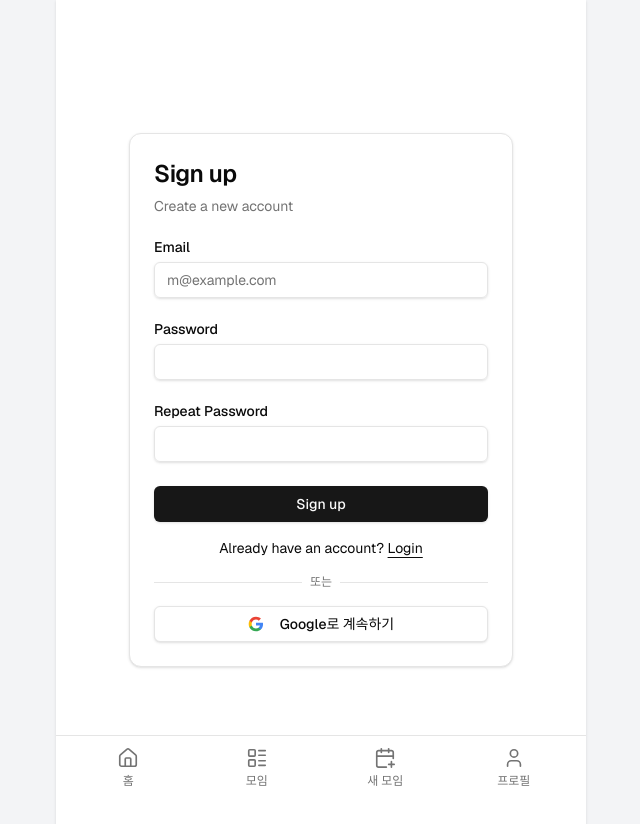
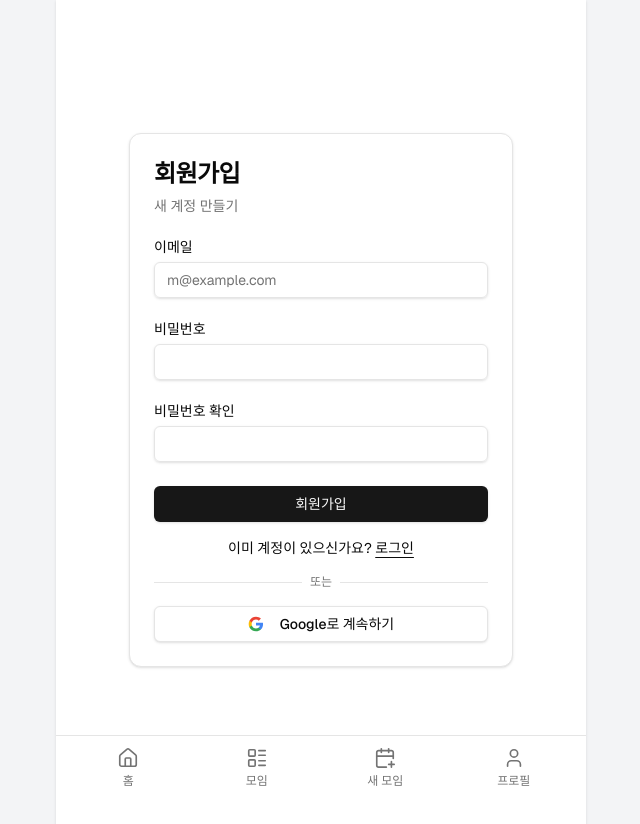
Before and after one commit to business-lee/nextjs-supabase-myapp, a Next.js app: page /auth/sign-up in a window 1280 px wide. Shown: the top 824 px of the page, without its empty margins (319-959 px from the left). Built offline with nearby package versions, Linux system fonts and the light colour scheme; no server answers.

Commit message:
feat: 사용자 인터페이스의 한국어 번역 추가 및 오류 메시지 개선. 로그인, 회원가입, 비밀번호 재설정 등 다양한 컴포넌트의 텍스트를 한국어로 변경하여 사용자 경험 향상.

```diff
--- a/app/(main)/auth/error/page.tsx
+++ b/app/(main)/auth/error/page.tsx
@@ -9,7 +9,7 @@ async function ErrorContent({ searchParams }: { searchParams: Promise<{ error: s
             {params?.error ? (
                 <p className="text-muted-foreground text-sm">Code error: {params.error}</p>
             ) : (
-                <p className="text-muted-foreground text-sm">An unspecified error occurred.</p>
+                <p className="text-muted-foreground text-sm">알 수 없는 오류가 발생했습니다.</p>
             )}
         </>
     );
@@ -22,7 +22,9 @@ export default function Page({ searchParams }: { searchParams: Promise<{ error:
                 <div className="flex flex-col gap-6">
                     <Card>
                         <CardHeader>
-                            <CardTitle className="text-2xl">Sorry, something went wrong.</CardTitle>
+                            <CardTitle className="text-2xl">
+                                죄송합니다. 문제가 발생했습니다.
+                            </CardTitle>
                         </CardHeader>
                         <CardContent>
                             <Suspense>
--- a/components/auth-button.tsx
+++ b/components/auth-button.tsx
@@ -13,16 +13,16 @@ export async function AuthButton() {
 
     return user ? (
         <div className="flex items-center gap-4">
-            Hey, {user.email}!
+            안녕하세요, {user.email}님!
             <LogoutButton />
         </div>
     ) : (
         <div className="flex gap-2">
             <Button asChild size="sm" variant={"outline"}>
-                <Link href="/auth/login">Sign in</Link>
+                <Link href="/auth/login">로그인</Link>
             </Button>
             <Button asChild size="sm" variant={"default"}>
-                <Link href="/auth/sign-up">Sign up</Link>
+                <Link href="/auth/sign-up">회원가입</Link>
             </Button>
         </div>
     );
--- a/components/forgot-password-form.tsx
+++ b/components/forgot-password-form.tsx
@@ -40,29 +40,28 @@ export function ForgotPasswordForm({ className, ...props }: React.ComponentProps
             {success ? (
                 <Card>
                     <CardHeader>
-                        <CardTitle className="text-2xl">Check Your Email</CardTitle>
-                        <CardDescription>Password reset instructions sent</CardDescription>
+                        <CardTitle className="text-2xl">이메일을 확인하세요</CardTitle>
+                        <CardDescription>비밀번호 재설정 안내가 발송되었습니다.</CardDescription>
                     </CardHeader>
                     <CardContent>
                         <p className="text-muted-foreground text-sm">
-                            If you registered using your email and password, you will receive a
-                            password reset email.
+                            이메일과 비밀번호로 가입한 경우, 비밀번호 재설정 이메일을 받게 됩니다.
                         </p>
                     </CardContent>
                 </Card>
             ) : (
                 <Card>
                     <CardHeader>
-                        <CardTitle className="text-2xl">Reset Your Password</CardTitle>
+                        <CardTitle className="text-2xl">비밀번호 재설정</CardTitle>
                         <CardDescription>
-                            Type in your email and we&apos;ll send you a link to reset your password
+                            이메일을 입력하시면 비밀번호 재설정 링크를 보내드립니다.
                         </CardDescription>
                     </CardHeader>
                     <CardContent>
                         <form onSubmit={handleForgotPassword}>
                             <div className="flex flex-col gap-6">
                                 <div className="grid gap-2">
-                                    <Label htmlFor="email">Email</Label>
+                                    <Label htmlFor="email">이메일</Label>
                                     <Input
                                         id="email"
                                         type="email"
@@ -74,13 +73,13 @@ export function ForgotPasswordForm({ className, ...props }: React.ComponentProps
                                 </div>
                                 {error && <p className="text-sm text-red-500">{error}</p>}
                                 <Button type="submit" className="w-full" disabled={isLoading}>
-                                    {isLoading ? "Sending..." : "Send reset email"}
+                                    {isLoading ? "발송 중..." : "재설정 이메일 발송"}
                                 </Button>
                             </div>
                             <div className="mt-4 text-center text-sm">
-                                Already have an account?{" "}
+                                이미 계정이 있으신가요?{" "}
                                 <Link href="/auth/login" className="underline underline-offset-4">
-                                    Login
+                                    로그인
                                 </Link>
                             </div>
                         </form>
--- a/components/login-form.tsx
+++ b/components/login-form.tsx
@@ -62,16 +62,14 @@ export function LoginForm({ className, ...props }: React.ComponentPropsWithoutRe
         <div className={cn("flex flex-col gap-6", className)} {...props}>
             <Card>
                 <CardHeader>
-                    <CardTitle className="text-2xl">Login</CardTitle>
-                    <CardDescription>
-                        Enter your email below to login to your account
-                    </CardDescription>
+                    <CardTitle className="text-2xl">로그인</CardTitle>
+                    <CardDescription>아래에 이메일을 입력하여 계정에 로그인하세요</CardDescription>
                 </CardHeader>
                 <CardContent>
                     <form onSubmit={handleLogin}>
                         <div className="flex flex-col gap-6">
                             <div className="grid gap-2">
-                                <Label htmlFor="email">Email</Label>
+                                <Label htmlFor="email">이메일</Label>
                                 <Input
                                     id="email"
                                     type="email"
@@ -83,12 +81,12 @@ export function LoginForm({ className, ...props }: React.ComponentPropsWithoutRe
                             </div>
                             <div className="grid gap-2">
                                 <div className="flex items-center">
-                                    <Label htmlFor="password">Password</Label>
+                                    <Label htmlFor="password">비밀번호</Label>
                                     <Link
                                         href="/auth/forgot-password"
                                         className="ml-auto inline-block text-sm underline-offset-4 hover:underline"
                                     >
-                                        Forgot your password?
+                                        비밀번호를 잊으셨나요?
                                     </Link>
                                 </div>
                                 <Input
@@ -101,13 +99,13 @@ export function LoginForm({ className, ...props }: React.ComponentPropsWithoutRe
                             </div>
                             {error && <p className="text-sm text-red-500">{error}</p>}
                             <Button type="submit" className="w-full" disabled={isLoading}>
-                                {isLoading ? "Logging in..." : "Login"}
+                                {isLoading ? "로그인 중..." : "로그인"}
                             </Button>
                         </div>
                         <div className="mt-4 text-center text-sm">
-                            Don&apos;t have an account?{" "}
+                            계정이 없으신가요?{" "}
                             <Link href="/auth/sign-up" className="underline underline-offset-4">
-                                Sign up
+                                회원가입
                             </Link>
                         </div>
                     </form>
--- a/components/sign-up-form.tsx
+++ b/components/sign-up-form.tsx
@@ -26,7 +26,7 @@ export function SignUpForm({ className, ...props }: React.ComponentPropsWithoutR
         setError(null);
 
         if (password !== repeatPassword) {
-            setError("Passwords do not match");
+            setError("비밀번호가 일치하지 않습니다.");
             setIsLoading(false);
             return;
         }
@@ -71,14 +71,14 @@ export function SignUpForm({ className, ...props }: React.ComponentPropsWithoutR
         <div className={cn("flex flex-col gap-6", className)} {...props}>
             <Card>
                 <CardHeader>
-                    <CardTitle className="text-2xl">Sign up</CardTitle>
-                    <CardDescription>Create a new account</CardDescription>
+                    <CardTitle className="text-2xl">회원가입</CardTitle>
+                    <CardDescription>새 계정 만들기</CardDescription>
                 </CardHeader>
                 <CardContent>
                     <form onSubmit={handleSignUp}>
                         <div className="flex flex-col gap-6">
                             <div className="grid gap-2">
-                                <Label htmlFor="email">Email</Label>
+                                <Label htmlFor="email">이메일</Label>
                                 <Input
                                     id="email"
                                     type="email"
@@ -90,7 +90,7 @@ export function SignUpForm({ className, ...props }: React.ComponentPropsWithoutR
                             </div>
                             <div className="grid gap-2">
                                 <div className="flex items-center">
-                                    <Label htmlFor="password">Password</Label>
+                                    <Label htmlFor="password">비밀번호</Label>
                                 </div>
                                 <Input
                                     id="password"
@@ -102,7 +102,7 @@ export function SignUpForm({ className, ...props }: React.ComponentPropsWithoutR
                             </div>
                             <div className="grid gap-2">
                                 <div className="flex items-center">
-                                    <Label htmlFor="repeat-password">Repeat Password</Label>
+                                    <Label htmlFor="repeat-password">비밀번호 확인</Label>
                                 </div>
                                 <Input
                                     id="repeat-password"
@@ -114,13 +114,13 @@ export function SignUpForm({ className, ...props }: React.ComponentPropsWithoutR
                             </div>
                             {error && <p className="text-sm text-red-500">{error}</p>}
                             <Button type="submit" className="w-full" disabled={isLoading}>
-                                {isLoading ? "Creating an account..." : "Sign up"}
+                                {isLoading ? "계정 생성 중..." : "회원가입"}
                             </Button>
                         </div>
                         <div className="mt-4 text-center text-sm">
-                            Already have an account?{" "}
+                            이미 계정이 있으신가요?{" "}
                             <Link href="/auth/login" className="underline underline-offset-4">
-                                Login
+                                로그인
                             </Link>
                         </div>
                     </form>
--- a/components/update-password-form.tsx
+++ b/components/update-password-form.tsx
@@ -37,18 +37,18 @@ export function UpdatePasswordForm({ className, ...props }: React.ComponentProps
         <div className={cn("flex flex-col gap-6", className)} {...props}>
             <Card>
                 <CardHeader>
-                    <CardTitle className="text-2xl">Reset Your Password</CardTitle>
-                    <CardDescription>Please enter your new password below.</CardDescription>
+                    <CardTitle className="text-2xl">비밀번호 재설정</CardTitle>
+                    <CardDescription>아래에 새 비밀번호를 입력하세요.</CardDescription>
                 </CardHeader>
                 <CardContent>
                     <form onSubmit={handleForgotPassword}>
                         <div className="flex flex-col gap-6">
                             <div className="grid gap-2">
-                                <Label htmlFor="password">New password</Label>
+                                <Label htmlFor="password">새 비밀번호</Label>
                                 <Input
                                     id="password"
                                     type="password"
-                                    placeholder="New password"
+                                    placeholder="새 비밀번호"
                                     required
                                     value={password}
                                     onChange={(e) => setPassword(e.target.value)}
@@ -56,7 +56,7 @@ export function UpdatePasswordForm({ className, ...props }: React.ComponentProps
                             </div>
                             {error && <p className="text-sm text-red-500">{error}</p>}
                             <Button type="submit" className="w-full" disabled={isLoading}>
-                                {isLoading ? "Saving..." : "Save new password"}
+                                {isLoading ? "저장 중..." : "새 비밀번호 저장"}
                             </Button>
                         </div>
                     </form>
```
Also changed, not shown: app/(main)/auth/sign-up-success/page.tsx (+4 -4 lines), app/admin/_components/AdminSidebar.tsx (+22 -2 lines).
